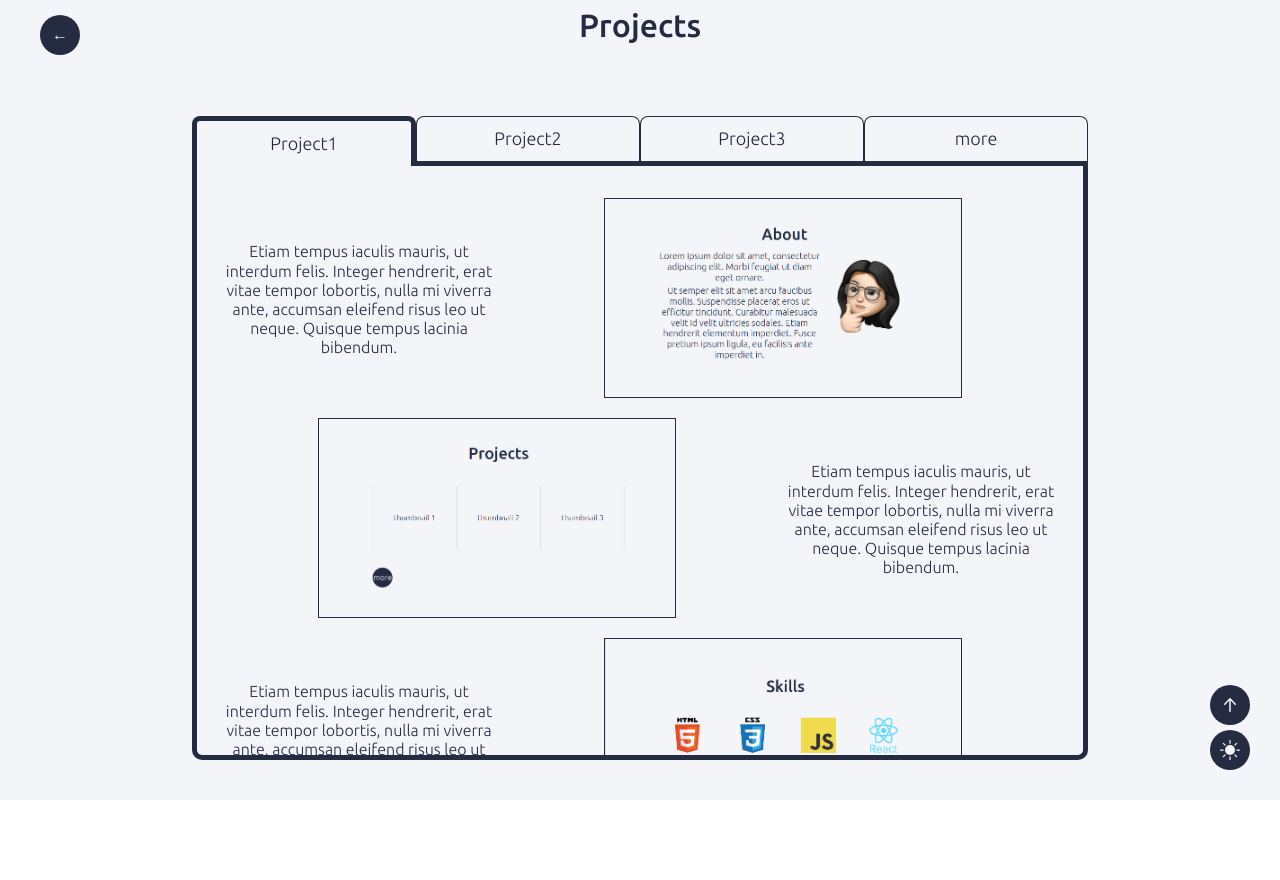
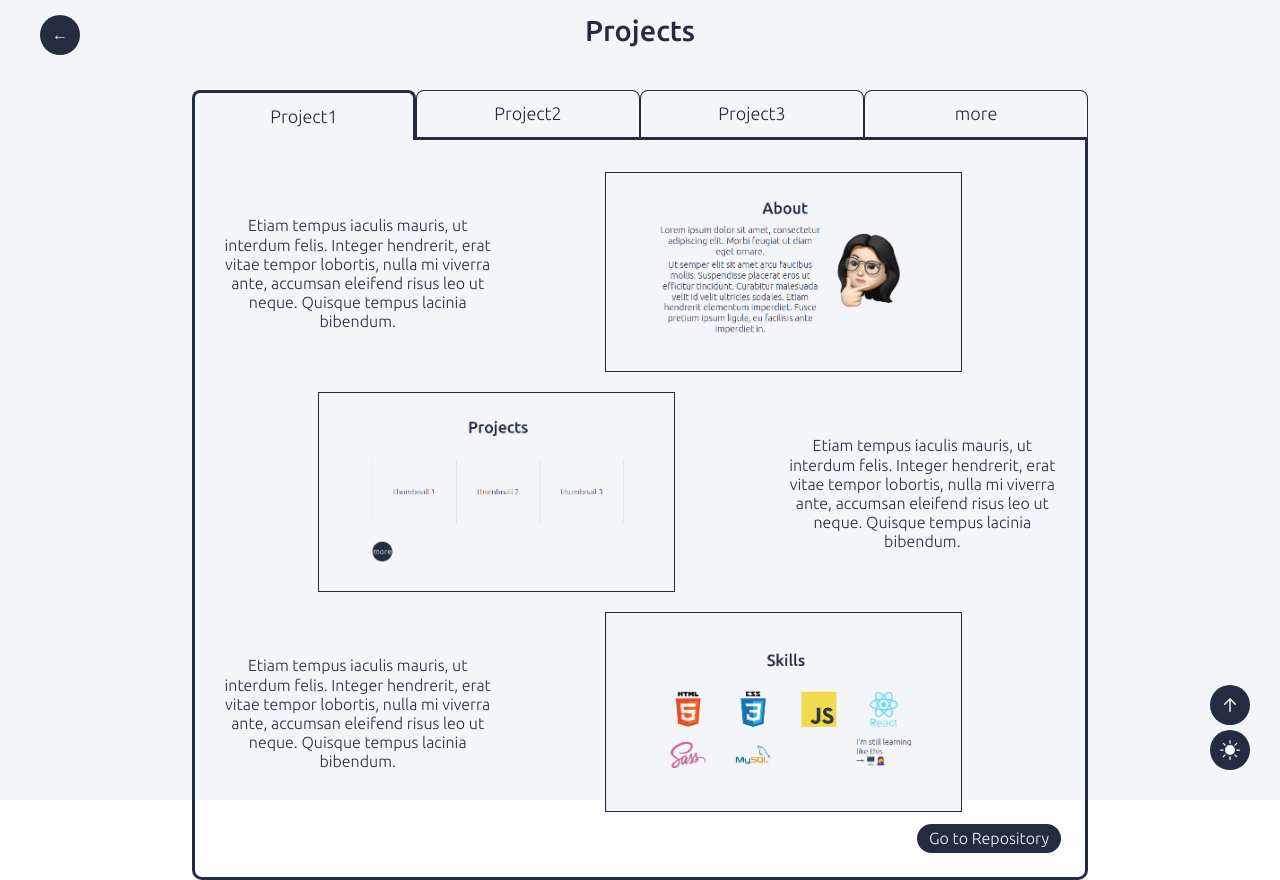
Before and after one commit to eseolyn/portfolio-react, a React (Create React App) app: page /projects in a window 1280 px wide. Before the commit the page ends 800 px from the top, so only its background shows below. Built offline with nearby package versions, Linux system fonts and the light colour scheme.

Commit message:
- projectThumbnail, projects 수정 -skills css 수정

```diff
--- a/src/css/screens/projectThumbnail.css
+++ b/src/css/screens/projectThumbnail.css
@@ -1,37 +1,54 @@
+.projectThumbnail {
+    padding-bottom: 60px;
+}
+
 .thumbNailsContents {
     display: grid;
+    grid-template-rows: 1fr 1fr 1fr;
+    gap: 10px;
     position: relative;
-    grid-template-columns: 1fr 1fr 1fr;
-    align-items: center;
-    justify-items: center;
-    justify-content: center;
-    width: 70vw;
-    height: 0;
-    padding-bottom: 17vw;
-    border: 1px solid var(--red);
-    gap: 10px;
+    /* grid-template-columns: 1fr 1fr 1fr; */
+    /* align-items: center; */
+    /* justify-items: center; */
+    /* justify-content: center; */
+    /* width: 70vw; */
 }
 
 .thumbNailItem {
     display: grid;
+    grid-template-columns: 2fr 1fr;
     align-items: center;
-    justify-content: center;
-    height: 130px;
-    width: 180px;
-    border: 1px solid tomato;
-    background: darkgray;
-    transition: 0.4s ease-in-out;
+    /* justify-items: center; */
+    /* width: 100%;
+    height: 100%; */
+    /* object-fit: cover; */
+}
+.thumbNailItem img {
+    transition: 0.3s ease-in-out;
+    width: 100%;
+    box-shadow: rgba(33, 35, 38, 0.1) 0px 10px 10px -10px;
 }
 
-.thumbNailItem:not(:last-child):hover {
-    transform: scale(1.2);
+.thumbNailItem img:hover {
+    transform: scale(1.3);
+    transform-origin: 0% 50%;
     z-index: 2;
     box-shadow: rgba(0, 0, 0, 0.24) 0px 3px 8px;
 }
 
+.thumbNailItem_desc {
+    padding: 5px;
+    text-align: left;
+}
+.thumbNailItem_desc > div {
+    font-weight: 500;
+    font-size: 1.2em;
+    padding-bottom: 3px;
+}
+
 .thumbNailBtn {
     position: absolute;
-    bottom: -50px;
+    bottom: -60px;
     right: 0;
     border: none;
     width: fit-content;
--- a/src/css/screens/projects.css
+++ b/src/css/screens/projects.css
@@ -1,14 +1,28 @@
+.projectsNav {
+    height: 100%;
+    display: grid;
+    place-items: center center;
+    height: 60px;
+    font-weight: 500;
+    font-size: 1.8em;
+}
+
 .tabs {
-    display: grid;
-    grid-template-rows: 10% 90%;
-    place-items: center center;
     height: 100vh;
-    min-height: 720px;
-    padding: 5vh 15vw;
-    padding-top: 100px;
+    /* min-height: 720px; */
+    padding: 60px 15vw;
+    /* padding-top: 100px; */
     width: 100%;
     background: var(--white);
     color: var(--navy);
+}
+
+.tabWrap {
+    /* display: grid;
+    grid-template-rows: 10% 90%; */
+    padding-top: 30px;
+    place-items: center center;
+    max-width: 1000px;
 }
 
 .projectHeaders {
@@ -16,7 +30,7 @@
     grid-template-columns: repeat(4, 1fr);
     /* place-items: center center; */
     align-self: flex-end;
-    height: 100%;
+    height: 60px;
     max-height: 50px;
     width: 100%;
 }
@@ -25,7 +39,7 @@
     width: 100%;
     height: 100%;
     border: 1px solid var(--navy);
-    border-bottom: 5px solid var(--navy);
+    border-bottom: 3px solid var(--navy);
     border-radius: 8px 8px 0 0;
     cursor: pointer;
     display: grid;
@@ -34,30 +48,16 @@
     font-size: 18px;
 }
 
-/* .projectHeader:not(:last-child).activeTab:after {
-    content: "1";
-    display: block;
-    width: 10px;
-    height: 10px;
-    position: absolute;
-    bottom: 0;
-    right: -10px;
-    background: tomato;
-    border: 3px solid var(--white);
-} */
-
 .activeTab {
-    border: 5px solid var(--navy);
+    border: 3px solid var(--navy);
     border-bottom: none;
 }
 
 .tabBody {
-    border: 5px solid var(--navy);
+    border: 3px solid var(--navy);
     border-top: none;
     border-radius: 0px 0px 10px 10px;
     align-self: flex-start;
-    /* max-width: 1000px; */
-    height: 100%;
     width: 100%;
     padding: 24px;
     position: relative;
@@ -88,6 +88,7 @@
     max-height: 200px;
     border: 1px solid var(--navy);
 }
+
 .GoToRepoBtn {
     background: var(--navy);
     color: var(--white);
@@ -101,16 +102,16 @@
 
 .darkTab {
     border: 1px solid var(--white);
-    border-bottom: 5px solid var(--white);
+    border-bottom: 3px solid var(--white);
 }
 
 .activeDarkTab {
-    border: 5px solid var(--white);
+    border: 3px solid var(--white);
     border-bottom: none;
 }
 
 .darkBorder {
-    border: 5px solid var(--white);
+    border: 3px solid var(--white);
     border-top: none;
 }
 
--- a/src/css/screens/skills.css
+++ b/src/css/screens/skills.css
@@ -1,8 +1,10 @@
 .skillsContent {
     display: grid;
-    grid-template-columns: repeat(4, 1fr);
-    gap: 20px;
+    grid-template-columns: repeat(3, 1fr);
+    grid-template-rows: repeat(3, 1fr);
+    gap: 30px;
     width: 70vw;
+    place-items: center center;
     /* justify-content: center; */
     /* align-items: center; */
     /* border: 1px solid var(--gray); */
@@ -10,7 +12,7 @@
 
 .skillsContent img {
     /* border: 1px solid var(--gray); */
-    width: 10vw;
+    /* width: 10vw; */
     max-width: 120px;
     justify-self: center;
 }
--- a/src/css/styles.css
+++ b/src/css/styles.css
@@ -31,20 +31,18 @@ body {
 .home {
     overflow-y: scroll;
     display: grid;
-    padding: 30px 0 60px 0;
-    grid-template-rows: repeat(4, 1fr);
+    padding-bottom: 100px;
+    /* grid-template-rows: repeat(4, 1fr); */
     background: var(--white);
     color: var(--navy);
 }
 
 .section {
     display: grid;
-    grid-template-rows: 1fr 3fr;
-    /* padding: 5vh 15vw; */
+    /* grid-template-rows: 1fr 3fr; */
     margin: 0 15%;
     align-items: center;
     /* justify-content: center; */
-    height: 60vh;
 }
 
 .title {
@@ -52,7 +50,8 @@ body {
     display: grid;
     align-items: flex-end;
     justify-content: center;
-    padding-bottom: 10px;
+    padding-bottom: 40px;
+    height: 200px;
 }
 .title > span {
     font-weight: 500;
--- a/src/js/ProjectThumbnail.js
+++ b/src/js/ProjectThumbnail.js
@@ -1,6 +1,9 @@
 import React, { forwardRef } from "react";
 import { useNavigate } from "react-router-dom";
 import { useDark } from "../ThemeContext";
+import portfolio_about from "../img/portfolio_img/portfolio_about.png";
+import portfolio_projects from "../img/portfolio_img/portfolio_projects.png";
+import portfolio_skills from "../img/portfolio_img/portfolio_skills.png";
 
 const ProjectThumbnail = (_, ref) => {
     const { isDark } = useDark();
@@ -14,9 +17,39 @@ const ProjectThumbnail = (_, ref) => {
                 <span>Projects</span>
             </div>
             <div className="content thumbNailsContents">
-                <div className="thumbNailItem"> thumbnail 1</div>
-                <div className="thumbNailItem"> thumbnail 2</div>
-                <div className="thumbNailItem"> thumbnail 3</div>
+                <div className="thumbNailItem thumbNail1">
+                    <img src={portfolio_about} alt="example" />
+                    <div className="thumbNailItem_desc">
+                        <div>Kakao Clone</div>
+                        <p>
+                            Vestibulum luctus finibus condimentum. Praesent quis
+                            tempus velit. Maecenas sapien.
+                        </p>
+                    </div>
+                    {/* about */}
+                </div>
+                <div className="thumbNailItem thumbNail2">
+                    <img src={portfolio_projects} alt="example" />
+                    <div className="thumbNailItem_desc">
+                        <div>Zoom Clone</div>
+                        <p>
+                            Donec quis lacus ut leo accumsan dignissim non
+                            lobortis neque.
+                        </p>
+                    </div>
+                    {/* projects */}
+                </div>
+                <div className="thumbNailItem thumbNail3">
+                    <img src={portfolio_skills} alt="example" />
+                    <div className="thumbNailItem_desc">
+                        <div>Youtube Clone</div>
+                        <p>
+                            Duis sollicitudin ligula et justo consectetur
+                            aliquam. Vivamus nec congue.
+                        </p>
+                    </div>
+                    {/* skills */}
+                </div>
                 <button
                     className={"thumbNailBtn" + (isDark ? " darkBtn" : "")}
                     onClick={() => navigate("/projects")}
--- a/src/js/projects/Projects.js
+++ b/src/js/projects/Projects.js
@@ -3,7 +3,7 @@ import Project1 from "./Project1";
 import Project2 from "./Project2";
 import Project3 from "./Project3";
 import ToggleBtn from "../components/ToggleBtn";
-import ProjectsNav from "../components/ProjectsNav";
+import ProjectsNav from "./ProjectsNav";
 import { useDark } from "../../ThemeContext";
 
 // taps
@@ -20,6 +20,7 @@ const Projects = () => {
         <>
             <ProjectsNav />
             <div className={"tabs" + (isDark ? " dark" : "")}>
+                <div className="tabWrap">
                     <div className="projectHeaders">
                         {tabArr.map((el, index) => (
                             <div
@@ -42,6 +43,7 @@ const Projects = () => {
                         {tabArr[activeTab].content}
                     </div>
                 </div>
+            </div>
             <ToggleBtn />
         </>
     );
--- a/src/js/components/ProjectsNav.js
+++ b/src/js/projects/ProjectsNav.js
@@ -1,6 +1,6 @@
 import React from "react";
 import { useDark } from "../../ThemeContext";
-import BackBtn from "./BackBtn";
+import BackBtn from "../components/BackBtn";
 
 const ProjectsNav = () => {
     const { isDark } = useDark();
@@ -9,7 +9,7 @@ const ProjectsNav = () => {
         <>
             <nav className={"nav" + (isDark ? " dark" : "")}>
                 <BackBtn />
-                <div className="title">
+                <div className="projectsNav">
                     <span>Projects</span>
                 </div>
             </nav>
```
Also changed, not shown: 1 other file (tests, documents, lock files or other folders). Lines whose indentation alone changed are shown as unchanged.
